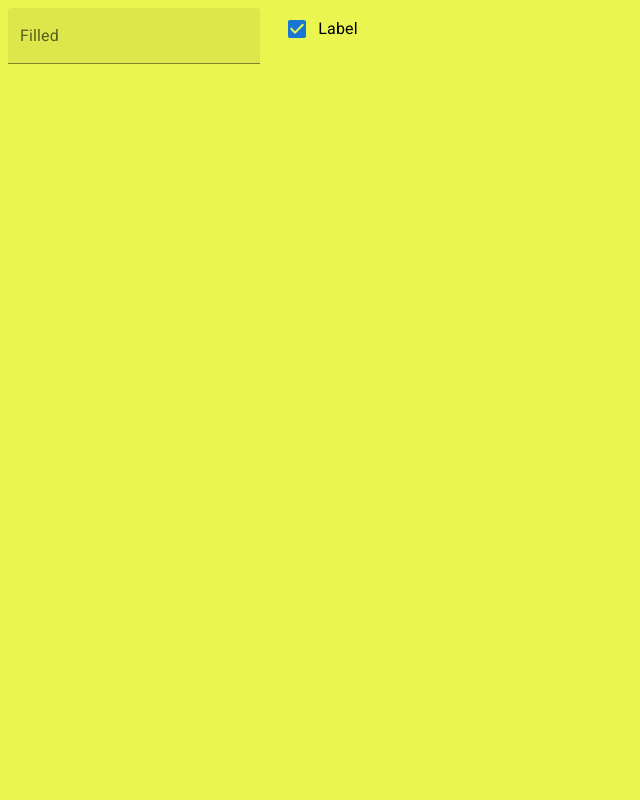
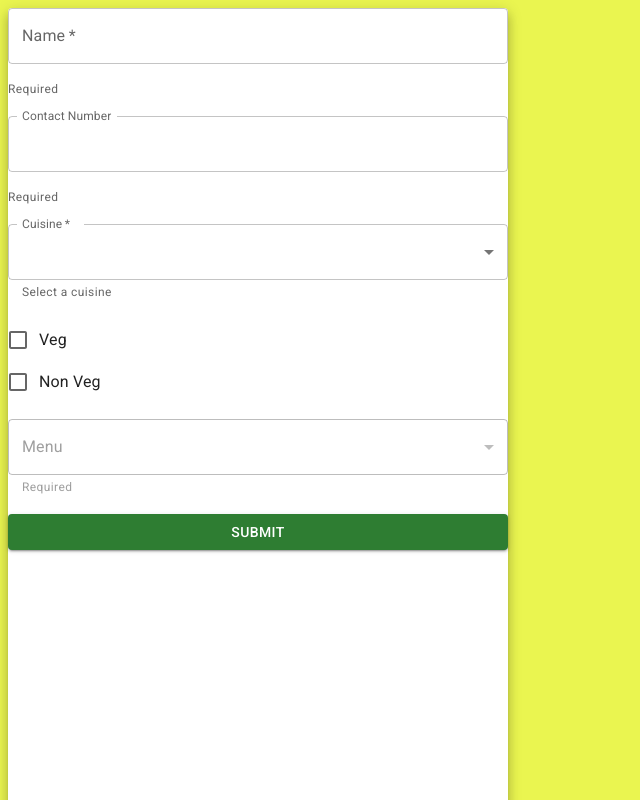
Before and after one commit to sayalishirke/YummyTummy, a React (Create React App) app: page /Main/AddNew in a window 1280 px wide. Shown: the top 800 px of the page, without its empty margins (0-640 px from the left). Built offline with nearby package versions, Linux system fonts and the light colour scheme.

Commit message:
form created

```diff
--- a/src/components/AddNew.js
+++ b/src/components/AddNew.js
@@ -1,21 +1,220 @@
-import * as React from 'react'
 import Box from '@mui/material/Box'
+import Paper from '@mui/material/Paper'
 import TextField from '@mui/material/TextField'
 import Checkbox from '@mui/material/Checkbox'
 import FormControlLabel from '@mui/material/FormControlLabel'
+import Stack from '@mui/material/Stack'
+import FormControl from '@mui/material/FormControl'
+import InputLabel from '@mui/material/InputLabel'
+import Select, { SelectChangeEvent } from '@mui/material/Select'
+import FormHelperText from '@mui/material/FormHelperText'
+import MenuItem from '@mui/material/MenuItem'
+import React, { useState } from 'react'
+import Button from '@mui/material/Button'
+import { FormGroup } from '@mui/material'
+import { useNavigate } from 'react-router-dom'
+import Autocomplete from '@mui/material/Autocomplete'
+
 const AddNew = () => {
+  const navigate = useNavigate()
+  const dict = {
+    veg: {
+      Indian: ['Puran poli', ' puri bhaji', 'pav bhaji'],
+      Chinese: ['Veg Machurian', 'Honey chilli potatos', 'Veg spring rolls'],
+      Italian: [
+        'Four-Cheese Stuffed Shells',
+        'White Bean Soup',
+        'Arborio Rice',
+      ],
+    },
+
+    nonveg: {
+      Indian: ['chicken kolhapuri', 'mutton handi', 'fish fry'],
+      Chinese: [
+        ' Chicken Manchow Soup',
+        'Chicken Lollipops',
+        'Egg And Garlic Fried Rice',
+      ],
+      Italian: [
+        'Penne Arrabiata Chicken',
+        'Chicken Pesto Fusilli',
+        'Chicken Stroganoff',
+      ],
+    },
+
+    None: { None: [] },
+  }
+
+  const [details, setDetails] = useState({
+    name: '',
+    contact: '',
+    cuisine: 'None',
+    category: 'None',
+    menu: '',
+  })
+
+  const [checked, setChecked] = useState({
+    veg: false,
+    nonveg: false,
+  })
+
+  const checkboxHandle = (event) => {
+    setChecked({ ...checked, [event.target.name]: event.target.checked })
+    if (checked.veg) {
+      setDetails((details) => ({
+        ...details,
+        category: 'nonveg',
+      }))
+    } else {
+      setDetails((details) => ({
+        ...details,
+        category: 'veg',
+      }))
+    }
+  }
+  const handleInputChange = (event) => {
+    event.preventDefault()
+    const value = event.target.value
+    setDetails((details) => ({
+      ...details,
+      [event.target.name]: value,
+    }))
+  }
+
+  const selectionHandler = (event) => {
+    event.preventDefault()
+    setDetails((details) => ({
+      ...details,
+      cuisine: event.target.value,
+    }))
+  }
+
+  const submitHandler = (event) => {
+    event.preventDefault()
+    //navigate('/Main', { state2: details })
+    console.log(details)
+    console.log(checked)
+  }
+
   return (
     <Box
-      component='form'
       sx={{
-        '& > :not(style)': { m: 1, width: '25ch' },
+        display: 'flex',
+        flexWrap: 'wrap',
+        '& > :not(style)': {
+          m: 1,
+          width: 500,
+          height: 1000,
+        },
       }}
-      noValidate
-      autoComplete='off'
     >
-      <TextField id='filled-basic' label='Filled' variant='filled' />
+      <Paper elevation={8}>
+        <form onSubmit={submitHandler}>
+          <Stack
+            direction='column'
+            justifyContent='center'
+            alignItems='stretch'
+            spacing={2}
+          >
+            <TextField
+              required
+              id='outlined-required'
+              label='Name'
+              name='name'
+              value={details.name}
+              onChange={handleInputChange}
+            />
+            <FormHelperText>Required</FormHelperText>
+            <TextField
+              id='outlined-number'
+              label='Contact Number'
+              type='number'
+              InputLabelProps={{
+                shrink: true,
+              }}
+              name='contact'
+              value={details.contact}
+              onChange={handleInputChange}
+            />
+            <FormHelperText>Required</FormHelperText>
+            <FormControl required sx={{ m: 1, minWidth: 120 }}>
+              <InputLabel id='demo-simple-select-required-label'>
+                Cuisine
+              </InputLabel>
+              <Select
+                labelId='demo-simple-select-required-label'
+                id='demo-simple-select-required'
+                value={details.cuisine}
+                label='Cuisine *'
+                onChange={selectionHandler}
+              >
+                <MenuItem value=''>
+                  <em>None</em>
+                </MenuItem>
+                <MenuItem value={'Indian'}>Indian</MenuItem>
+                <MenuItem value={'Chinese'}>Chinese</MenuItem>
+                <MenuItem value={'Italian'}>Italian</MenuItem>
+              </Select>
+              <FormHelperText>Select a cuisine</FormHelperText>
+            </FormControl>
 
-      <FormControlLabel control={<Checkbox defaultChecked />} label='Label' />
+            <Stack direction='row' className='center' spacing={2}>
+              <FormGroup disabled={details.cuisine}>
+                <FormControlLabel
+                  control={
+                    <Checkbox
+                      checked={checked.veg}
+                      name='veg'
+                      onChange={checkboxHandle}
+                      disabled={!details.cuisine}
+                    />
+                  }
+                  label='Veg'
+                />
+                <FormControlLabel
+                  control={
+                    <Checkbox
+                      checked={checked.nonveg}
+                      name='nonveg'
+                      onChange={checkboxHandle}
+                      disabled={!details.cuisine}
+                    />
+                  }
+                  label='Non Veg'
+                />
+              </FormGroup>
+            </Stack>
+
+            <FormControl
+              sx={{ m: 1, minWidth: 120 }}
+              disabled={!checked.veg && !checked.nonveg}
+            >
+              <InputLabel id='demo-simple-select-required-label'>
+                Menu
+              </InputLabel>
+              <Select
+                labelId='demo-simple-select-required-label'
+                id='demo-simple-select-required'
+                value={details.menu}
+                label='Menu *'
+              >
+                {dict[details.category][details.cuisine].map(
+                  (option, index) => (
+                    <option key={index} value={option}>
+                      {option}
+                    </option>
+                  )
+                )}
+              </Select>
+
+              <FormHelperText>Required</FormHelperText>
+            </FormControl>
+            <Button variant='contained' color='success' type='submit'>
+              Submit
+            </Button>
+          </Stack>
+        </form>
+      </Paper>
     </Box>
   )
 }
```
